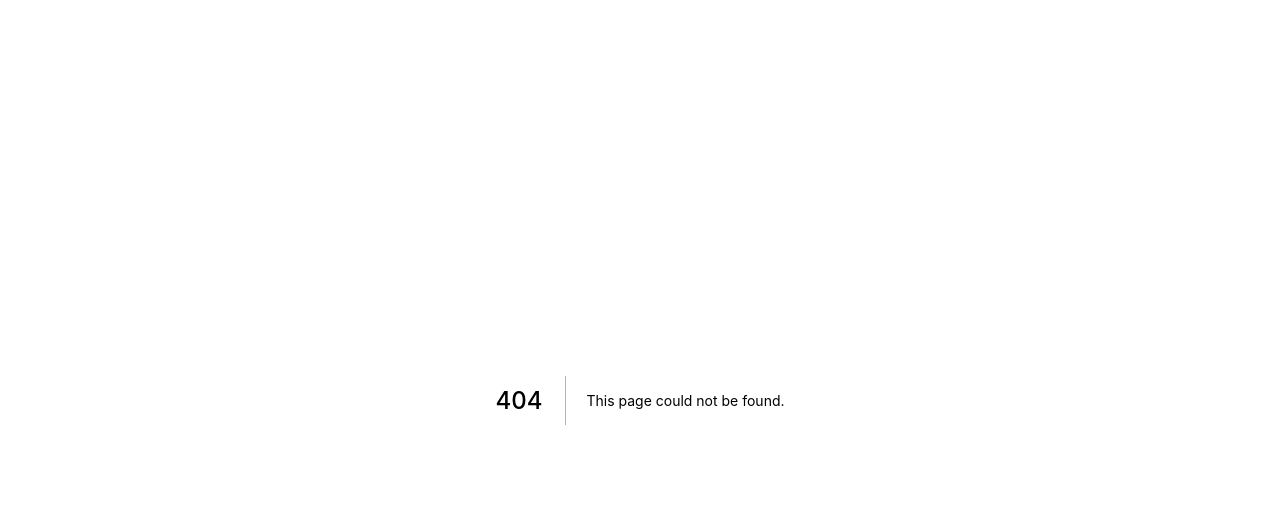
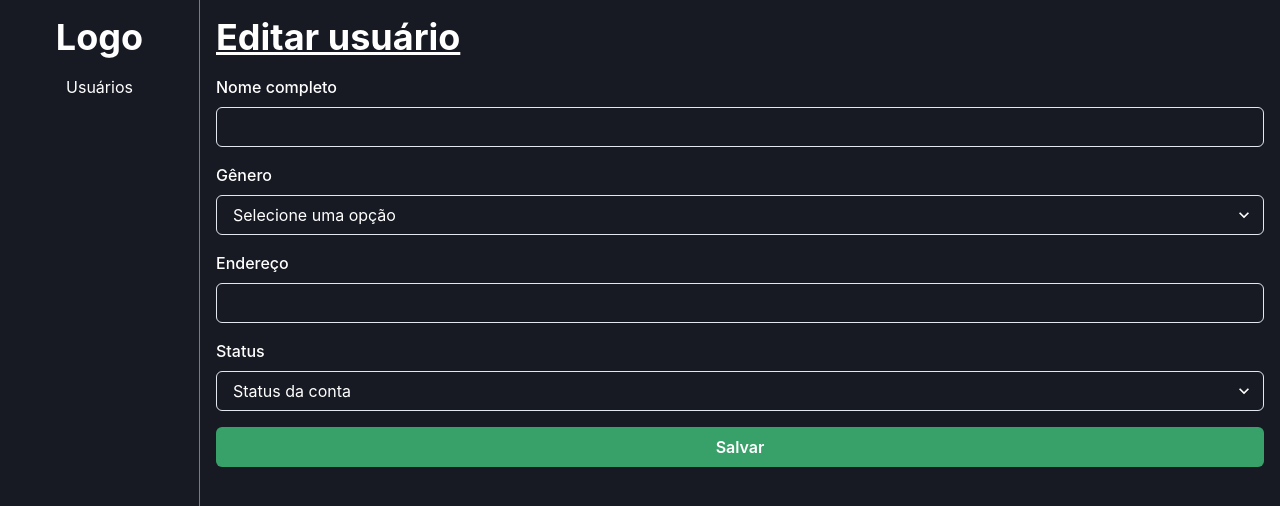
Before and after one commit to Ameciclo/botaprarodar-web, a Next.js app: page /users/1 in a window 1280 px wide. Before the commit this address had no page. Shown: the top 506 px of the page. Built offline with nearby package versions, Linux system fonts and the light colour scheme.

Commit message:
refactoring completed

```diff
--- /dev/null
+++ b/src/components/FormEditUser/index.tsx
@@ -0,0 +1,44 @@
+import {
+  Button,
+  FormControl,
+  FormLabel,
+  Input,
+  Select,
+  Stack
+} from '@chakra-ui/react'
+
+export function FormEditUser() {
+  return (
+    <form>
+      <Stack spacing={4}>
+        <FormControl id="name">
+          <FormLabel>Nome completo</FormLabel>
+          <Input type="text" />
+        </FormControl>
+
+        <FormControl id="gender">
+          <FormLabel>Gênero</FormLabel>
+          <Select placeholder="Selecione uma opção">
+            <option value="option1">Option 1</option>
+            <option value="option2">Option 2</option>
+            <option value="option3">Option 3</option>
+          </Select>
+        </FormControl>
+
+        <FormControl id="address">
+          <FormLabel>Endereço</FormLabel>
+          <Input type="text" />
+        </FormControl>
+
+        <FormControl id="status">
+          <FormLabel>Status</FormLabel>
+          <Select placeholder="Status da conta">
+            <option value="option1">Ativo</option>
+          </Select>
+        </FormControl>
+
+        <Button colorScheme="green">Salvar</Button>
+      </Stack>
+    </form>
+  )
+}
--- a/src/components/Sidebar/index.tsx
+++ b/src/components/Sidebar/index.tsx
@@ -18,7 +18,7 @@ export function Sidebar() {
         <Heading color="white">Logo</Heading>
       </Flex>
       <VStack mt={4} color="white">
-        <NextLink href="/login">
+        <NextLink href="/users">
           <Link>Usuários</Link>
         </NextLink>
       </VStack>
--- /dev/null
+++ b/src/pages/users/[id].tsx
@@ -0,0 +1,10 @@
+import { Base } from 'components/Base'
+import { FormEditUser } from 'components/FormEditUser'
+
+export default function EditUser() {
+  return (
+    <Base title="Editar usuário">
+      <FormEditUser />
+    </Base>
+  )
+}
```
Also changed, not shown: src/components/FormNewUser/index.tsx (added, +53 -0 lines), src/components/TableUsers/index.tsx (+40 -2 lines), src/pages/users/index.tsx (+8 -0 lines), src/pages/users/new.tsx (added, +10 -0 lines).
